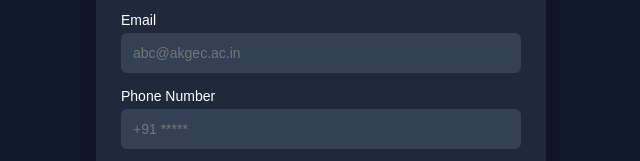
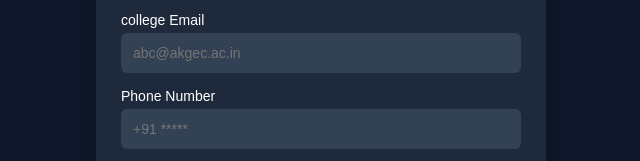
Before and after one commit to krishnatiwari005/Event_registration_page, a plain HTML site: page index.html in a window 1280 px wide. Shown: the part 213-374 px from the top of the page, 319-959 px from the left. Drawn offline with Linux system fonts and the light colour scheme.

Commit message:
some changement

```diff
--- a/index.html
+++ b/index.html
@@ -101,7 +101,7 @@
         </div>
 
         <div class="input-group">
-            <label>Email</label>
+            <label>college Email</label>
             <input type="email" placeholder="abc@akgec.ac.in">
         </div>
 
```
